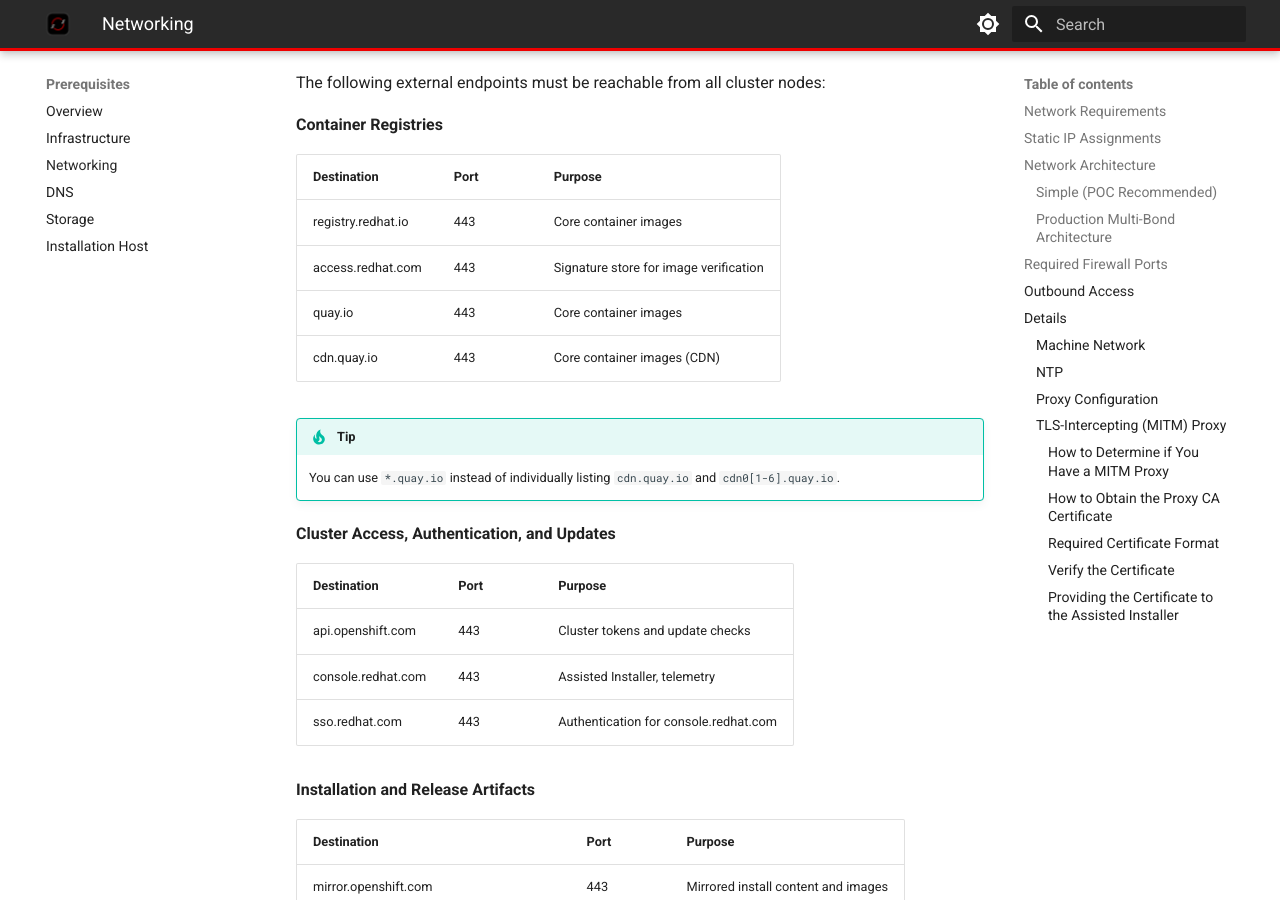
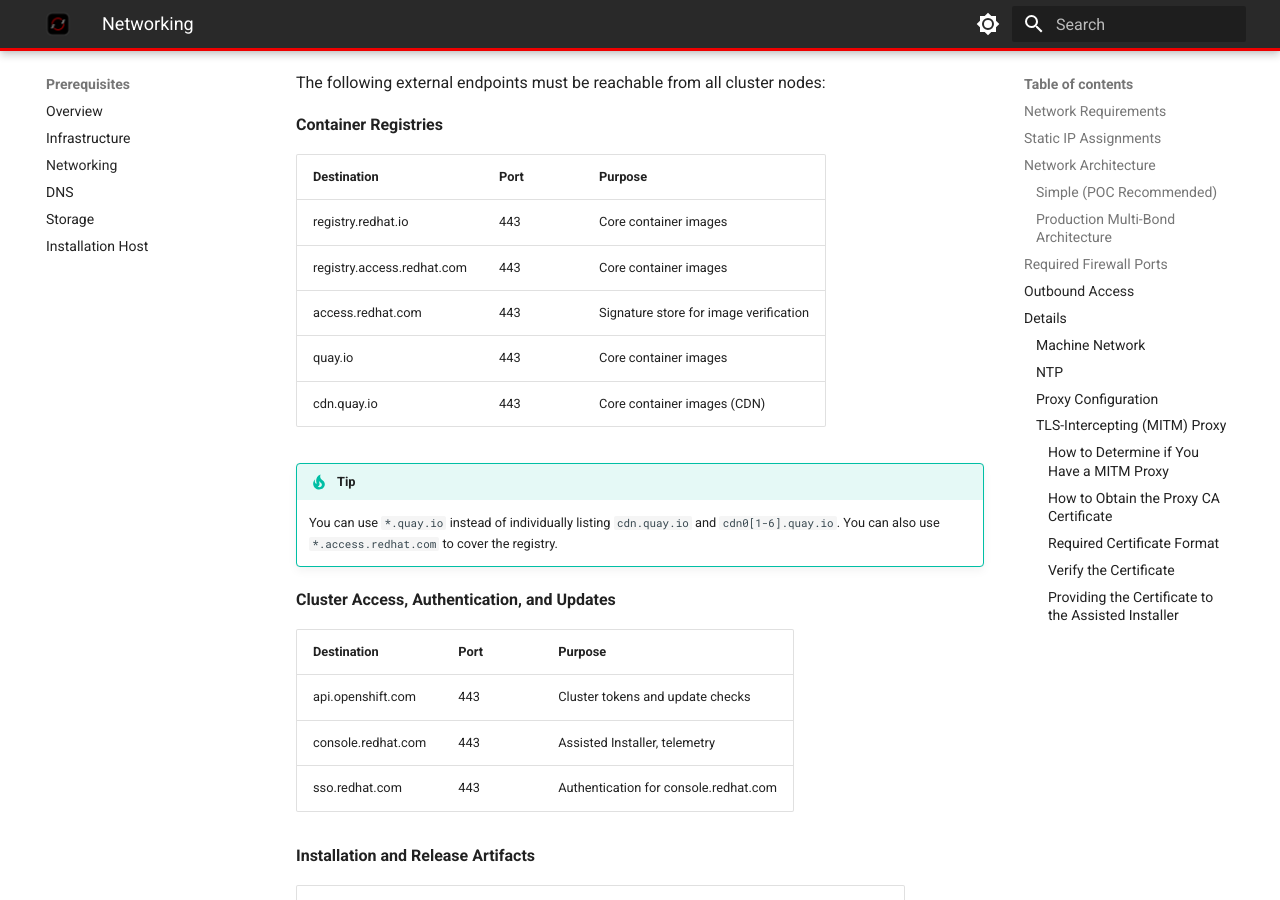
Before and after one commit to openshift-ssa/openshift-poc, an MkDocs documentation site: the page built from docs/prerequisites/networking.md, in a window 1280 px wide and 900 px high, scrolled down 3336 px. Built offline with MkDocs 1.6.1 and Material for MkDocs 9.7.7, drawn with Linux system fonts in a browser that asks for light colours; plug-ins that fetch from the network failed and are left out.

Commit message:
updated outbound access

```diff
--- a/docs/prerequisites/networking.md
+++ b/docs/prerequisites/networking.md
@@ -93,12 +93,13 @@
 | Destination                    | Port | Purpose                                |
 | ------------------------------ | ---- | -------------------------------------- |
 | registry.redhat.io             | 443  | Core container images                  |
+| registry.access.redhat.com     | 443  | Core container images                  |
 | access.redhat.com              | 443  | Signature store for image verification |
 | quay.io                        | 443  | Core container images                  |
 | cdn.quay.io                    | 443  | Core container images (CDN)            |
 
 !!! tip
-    You can use `*.quay.io` instead of individually listing `cdn.quay.io` and `cdn0[1-6].quay.io`.
+    You can use `*.quay.io` instead of individually listing `cdn.quay.io` and `cdn0[1-6].quay.io`. You can also use `*.access.redhat.com` to cover the registry.
 
 **Cluster Access, Authentication, and Updates**
 
```
